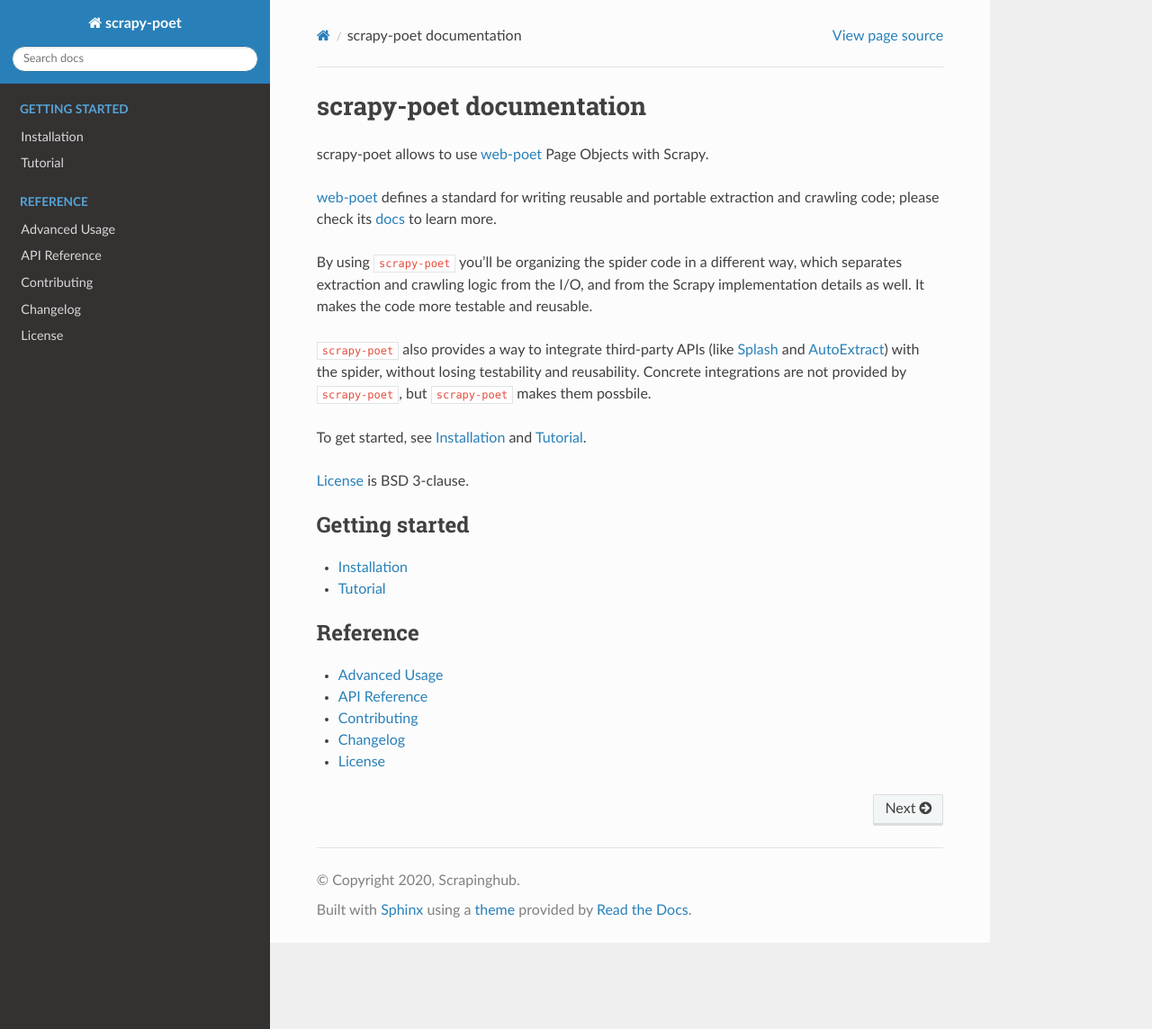
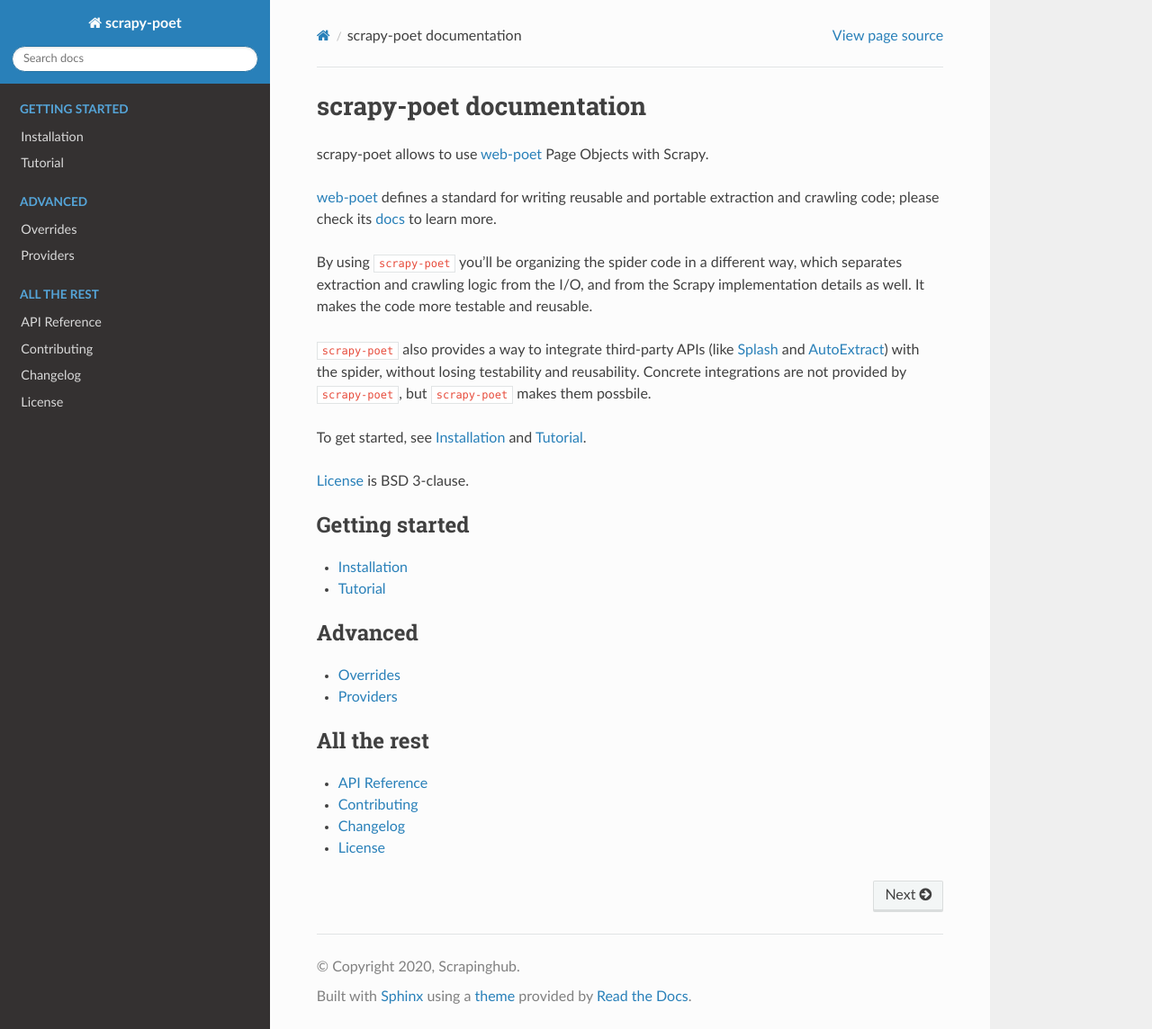
Before and after one commit to scrapinghub/scrapy-poet, a Sphinx documentation site: the page built from docs/index.rst, in a window 1280 px wide and 1144 px high. Shown: the whole window at 90% size. Built offline with Sphinx 7.4.7 and the Read the Docs theme 2.0.0, drawn with Linux system fonts in a browser that asks for light colours.

Commit message:
Overrides documentation

```diff
--- a/docs/api_reference.rst
+++ b/docs/api_reference.rst
@@ -37,3 +37,9 @@
 
 .. automodule:: scrapy_poet.injection_errors
    :members:
+
+Overrides
+=========
+
+.. automodule:: scrapy_poet.overrides
+   :members:
--- a/docs/index.rst
+++ b/docs/index.rst
@@ -35,10 +35,16 @@
    intro/tutorial
 
 .. toctree::
-   :caption: Reference
+   :caption: Advanced
    :maxdepth: 1
 
-   advanced
+   overrides
+   providers
+
+.. toctree::
+   :caption: All the rest
+   :maxdepth: 1
+
    api_reference
    contributing
    changelog
--- a/docs/intro/tutorial.rst
+++ b/docs/intro/tutorial.rst
@@ -240,7 +240,8 @@
 
 On a surface, it looks just like a different way to organize Scrapy spider
 code - and indeed, it *is* just a different way to organize the code,
-but it opens some cool possibilities.
+but it opens some cool possibilities, like having a single crawling
+logic for many sites (See :ref:`overrides`).
 
 Next steps
 ==========
@@ -248,7 +249,7 @@
 Now that you know how scrapy-poet is supposed to work, what about trying to
 apply it to an existing or new Scrapy project?
 
-Also, please check :ref:`advanced` and refer to spiders in the "example"
+Also, please check :ref:`overrides`, :ref:`providers` and refer to spiders in the "example"
 folder: https://github.com/scrapinghub/scrapy-poet/tree/master/example/example/spiders
 
 .. _Scrapy Tutorial: https://docs.scrapy.org/en/latest/intro/tutorial.html
--- a/docs/advanced.rst
+++ b/docs/providers.rst
@@ -1,8 +1,8 @@
-.. _`advanced`:
+.. _`providers`:
 
-==============
-Advanced Usage
-==============
+=========
+Providers
+=========
 
 .. note::
 
```
Also changed, not shown: docs/overrides.rst (added, +166 -0 lines), 1 other file.
